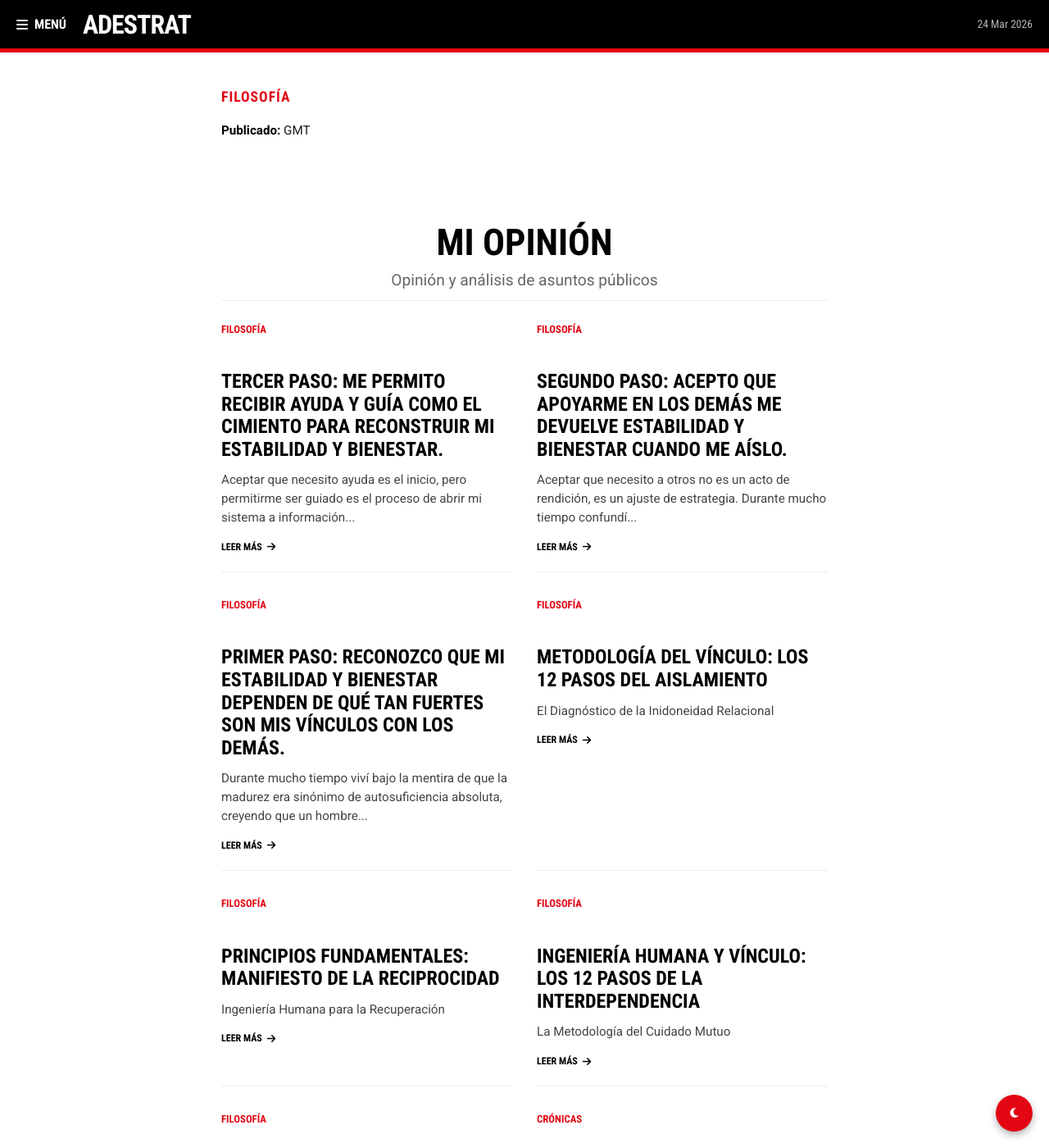
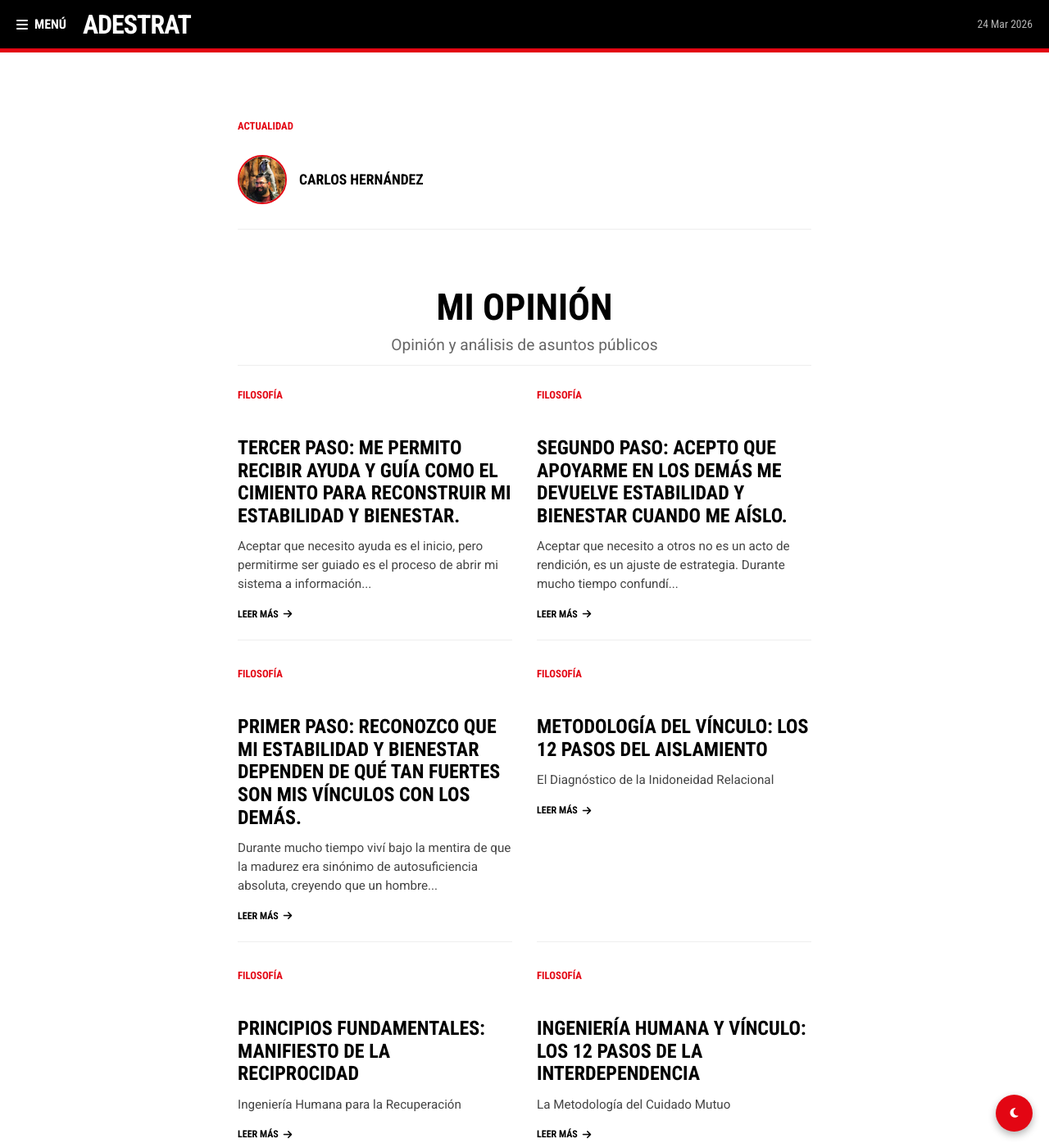
Before and after one commit to cafrhein/muro, a Jekyll site: the page built from _layouts/post.html, in a window 1280 px wide and 1400 px high. Shown: the whole window at 82% size. Built offline with Jekyll 4.4.1, drawn with Linux system fonts in a browser that asks for light colours; some of the changed text lies outside the part shown.

Commit message:
Update post.html

```diff
--- a/_layouts/post.html
+++ b/_layouts/post.html
@@ -1,55 +1,51 @@
 ---
 layout: default
 ---
-<article class="post-content">
 
-    <header style="margin-bottom: 40px;">
+<article class="post-content editorial-flow">
 
-        <div style="color: var(--rt-red); font-family: var(--font-heading); font-weight: 900; text-transform: uppercase; font-size: 1.1rem; margin-bottom: 10px; letter-spacing: 1px;">
-            {{ page.category | default: "Filosofía" }}
+    <header class="post-header">
+        <div class="news-category">{{ page.category | default: "Actualidad" }}</div>
+        <h1 class="post-title">{{ page.title }}</h1>
+
+        <div class="post-meta-author">
+            {% if site.author.avatar %}
+                <img src="{{ site.author.avatar | relative_url }}"
+                     alt="{{ site.author.name }}"
+                     class="author-avatar"
+                     onerror="this.style.opacity='0'">
+            {% endif %}
+            <div class="author-details">
+                <span class="author-name">{{ site.author.name }}</span>
+                <time class="post-date" datetime="{{ page.date | date_to_xmlschema }}">
+                    {{ page.date | date: "%d %b %Y" }}
+                </time>
+            </div>
         </div>
-
-        <h1 style="margin-bottom: 15px; font-size: 3.2rem; line-height: 1.05;">{{ page.title }}</h1>
-
-        <div style="font-family: var(--font-main); font-size: 0.95rem; color: var(--rt-text-sec); font-weight: 400;">
-            <span style="font-weight: 700; color: var(--rt-black);">Publicado:</span>
-            {{ page.date | date: "%e %b %Y %H:%M" }} GMT
-        </div>
-
     </header>
 
-    <div class="post-body" style="border-top: 1px solid var(--rt-border); padding-top: 30px;">
+    <div class="post-body">
         {{ content }}
     </div>
-
-    <div class="author-signature" style="margin-top: 60px; padding: 30px; background: var(--rt-grey); border-left: 8px solid var(--rt-red); display: flex; align-items: center; gap: 25px;">
-        <div style="width: 100px; height: 100px; border-radius: 50%; background-color: var(--rt-border); overflow: hidden; border: 4px solid var(--rt-white); box-shadow: 0 4px 10px rgba(0,0,0,0.1);">
-            <img src="{{ '/assets/img/profile.jpg' | relative_url }}" alt="Carlos Hernández" style="width: 100%; height: 100%; object-fit: cover;" onerror="this.src='https://via.placeholder.com/100?text=CH'">
-        </div>
-        <div style="flex: 1;">
-            <strong style="display: block; font-family: var(--font-heading); font-size: 1.4rem; color: var(--rt-black); margin-bottom: 5px;">Carlos Hernández</strong>
-            <p style="font-size: 0.95rem; color: var(--rt-text-sec); font-style: italic; margin: 0;">Director de Administración y Finanzas. Planeación Estratégica & Ingeniería Humana.</p>
-        </div>
-    </div>
-
-    <footer style="margin-top: 60px; padding-top: 30px; border-top: 4px solid var(--rt-black);">
-        <h2 class="sidebar-title" style="border: none; margin-bottom: 25px;">Siguientes Vínculos</h2>
-        <div class="related-grid" style="display: grid; grid-template-columns: repeat(auto-fit, minmax(300px, 1fr)); gap: 20px;">
-            {% assign count = 0 %}
-            {% for post in site.posts %}
-                {% if post.url != page.url and count < 2 %}
-                <a href="{{ post.url | relative_url }}" style="text-decoration: none; color: var(--rt-black); display: block; padding: 20px; background: var(--rt-grey); border-left: 5px solid var(--rt-red); transition: transform 0.2s;">
-                    <strong style="display: block; font-family: var(--font-heading); font-size: 1.1rem; margin-bottom: 10px;">{{ post.title }}</strong>
-                    <span style="font-size: 0.85rem; color: var(--rt-text-sec); font-weight: 700;">{{ post.date | date: "%d/%m/%Y" }}</span>
-                </a>
-                {% assign count = count | plus: 1 %}
-                {% endif %}
-            {% endfor %}
-        </div>
-    </footer>
 
 </article>
 
 <style>
-    .related-grid a:hover { transform: scale(1.02); background: #eee; }
+/* --- ESTILOS DE POST Y AUTOR --- */
+.post-content { max-width: 740px; margin: 40px auto; padding: 0 20px; }
+.post-header { margin-bottom: 40px; border-bottom: 1px solid #eee; padding-bottom: 30px; }
+.post-title { font-family: var(--font-heading); font-weight: 700; font-size: 3rem; line-height: 1.1; text-transform: uppercase; color: var(--rt-black); }
+
+.post-meta-author { display: flex; align-items: center; gap: 15px; margin-top: 25px; }
+.author-avatar {
+    width: 60px; height: 60px; border-radius: 50%;
+    object-fit: cover; border: 2px solid var(--rt-red);
+    background-color: #eee;
+}
+.author-details { display: flex; flex-direction: column; }
+.author-name { font-family: var(--font-heading); font-weight: 700; text-transform: uppercase; color: var(--rt-black); font-size: 1.1rem; }
+.post-date { font-family: var(--font-heading); color: #888; font-size: 0.9rem; text-transform: uppercase; }
+
+.post-body { font-family: var(--font-main); font-size: 1.25rem; line-height: 1.75; color: var(--rt-text); }
+.post-body h2 { border-left: 5px solid var(--rt-red); padding-left: 15px; margin: 2rem 0 1rem; }
 </style>
```
